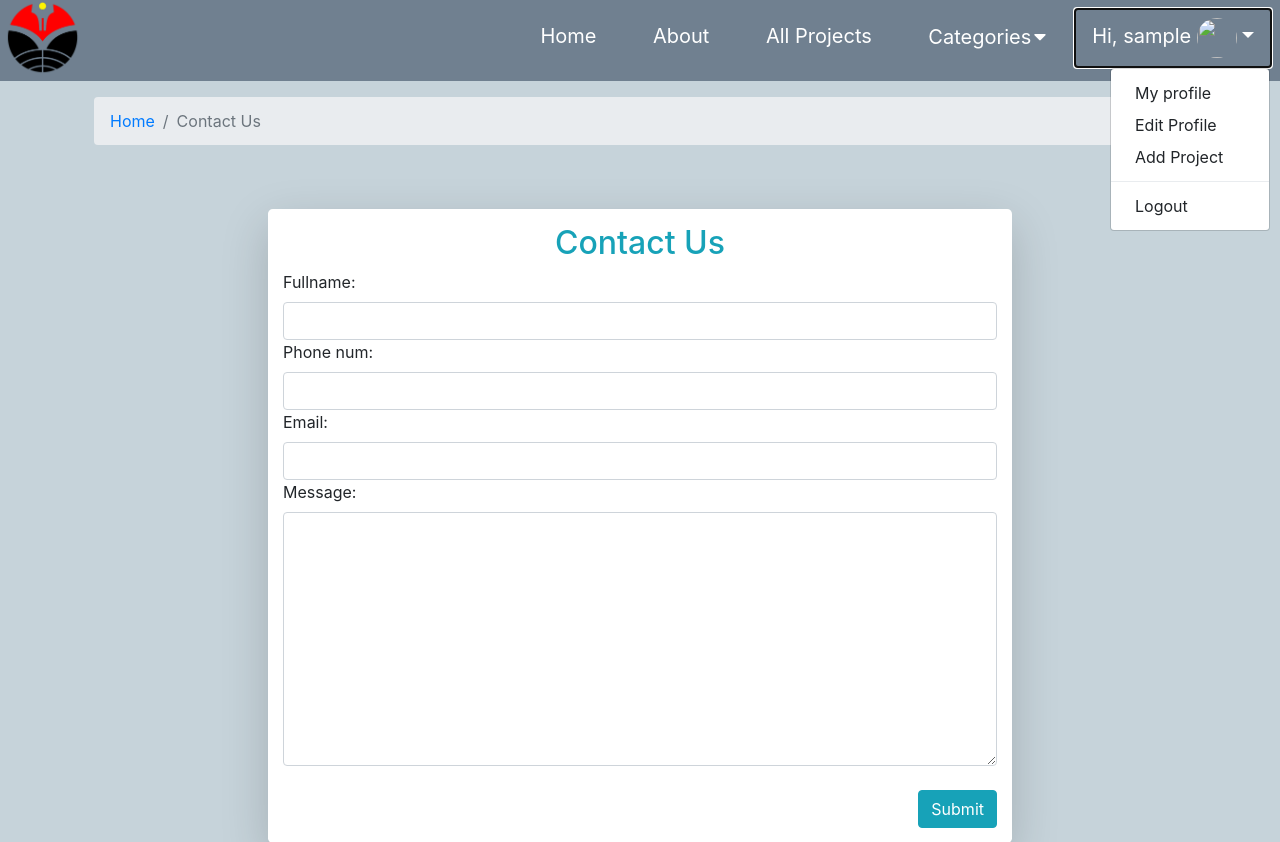
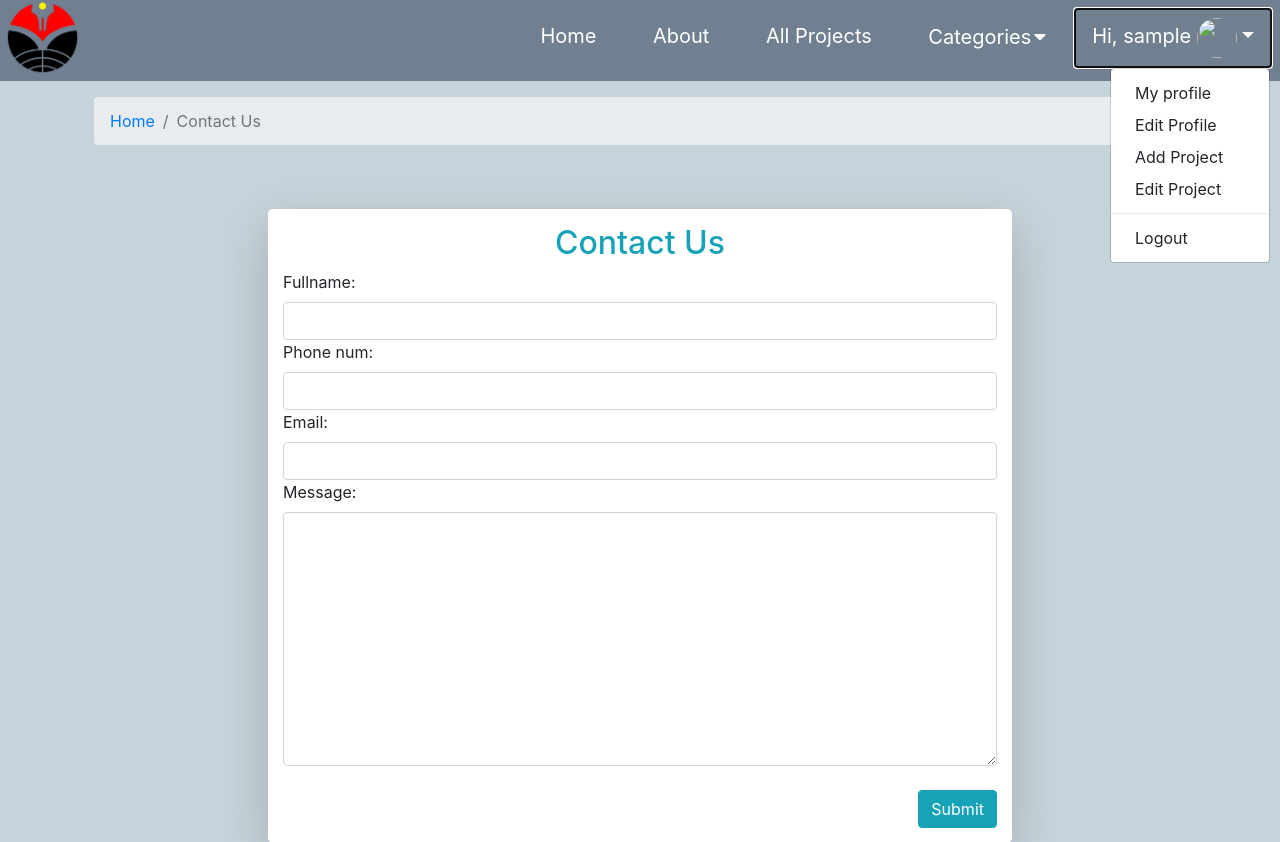
Before and after one commit to Ind20/project, a Django app: page /contactus in a window 1280 px wide, after a click that opens the changed part. Shown: the top 842 px of the page. Run offline with Django 3.2, Linux system fonts and the light colour scheme; the visitor is signed in with stand-in values (Sample User, id 1); some libraries are stand-ins or nearby versions.

Commit message:
edit project function added

```diff
--- a/configs/settings.py
+++ b/configs/settings.py
@@ -132,3 +132,5 @@ STATICFILES_DIRS =[
 ]
 
 MEDIA_ROOT = os.path.join(BASE_DIR,'static/')
+
+APPEND_SLASH=False
--- a/project/forms.py
+++ b/project/forms.py
@@ -67,6 +67,23 @@ class projectForm(forms.ModelForm):
 
 
 
+
+class projectEditForm(forms.ModelForm):
+    class Meta:
+        model   = project
+        fields  = '__all__'
+        widgets = {
+            'Project_Name': forms.TextInput(attrs={'class' : 'form-control'}),
+            'Student_Name' : forms.TextInput(attrs={'class' : 'form-control'}),
+            'Mentor_Name': forms.TextInput(attrs={'class' : 'form-control'}),
+            'Project_Image': forms.FileInput(attrs={'style' : 'margin-top:15px'}),
+            'Project_Video_url': forms.TextInput(attrs={'class' : 'form-control'}),
+            'Project_Description': forms.Textarea(attrs={'class' : 'form-control'}),
+            'Attachment': forms.FileInput(attrs={'style' : 'margin-top:15px'})
+        }
+
+
+
 class Project_CategorySelect(forms.Select):
     def create_option(self, name, value, label, selected, index, subindex=None, attrs=None):
         option = super().create_option(name, value, label, selected, index, subindex, attrs)
--- a/project/urls.py
+++ b/project/urls.py
@@ -14,11 +14,12 @@ urlpatterns =[
     path('footer', views.footer, name='footer'),
     path('contactus', views.contactus, name='contactus'),
     path('categories', views.categories, name="categories"),
-    path('category/<int:id>/', views.category, name='category'),
+    path('category/<int:id>', views.category, name='category'),
     path('category/<int:cat_id>/project/<int:id>', views.category_project, name='category_project'),
     path('category/<int:id>/projects', views.category_projects, name='category_projects'),
     path('projects', views.projects, name="projects"),
-    path('project/<int:id>/', views.project_detail, name='project_detail'),
+    path('project/<int:id>', views.project_detail, name='project_detail'),
     path('addproject', views.addproject, name="addproject"),
-    path('accounts/login/', views.please_login, name='please_login')
+    path('editproject/<int:id>', views.editproject, name="editproject"),
+    path('accounts/login', views.please_login, name='please_login')
 ]
--- a/project/views.py
+++ b/project/views.py
@@ -4,7 +4,7 @@
 from django.contrib.auth.models import User, auth
 from django.contrib.auth.decorators import login_required
 from .models import userProfile, projectCategory, project
-from .forms import projectForm, contactusMessageForm, userProfileForm, userUpdateForm, userProfileUpdateForm
+from .forms import projectForm, contactusMessageForm, userProfileForm, userUpdateForm, userProfileUpdateForm, projectEditForm
 from django.views.generic import TemplateView, ListView
 from django.contrib.auth.decorators import user_passes_test
 
@@ -183,6 +183,7 @@
     proj = project.objects.get(id=id)
     return render(request, 'project/project.html', {'proj': proj})
 
+
 @login_required
 def addproject(request):
     form= projectForm(request.POST or None, request.FILES or None)
@@ -193,3 +194,17 @@
         return redirect('/addproject')
     else:
         return render(request, 'project/addproject.html', {'form': form})
+
+
+
+@login_required
+def editproject(request, id):
+    proj = project.objects.get(id=id)
+    form= projectEditForm(request.POST or None, request.FILES or None, instance=proj)
+    if request.method=='POST':
+        if form.is_valid():
+            form.save()
+        messages.info(request,'Project edited successfully')
+        return redirect('/')
+    else:
+        return render(request, 'project/editproject.html', {'form': form, 'proj': proj})
--- a/template/main/header.html
+++ b/template/main/header.html
@@ -45,6 +45,7 @@
                         <a class="dropdown-item" href="/profile">My profile</a>
                         <a class="dropdown-item" href="/editprofile">Edit Profile</a>
                         <a class="dropdown-item" href="/addproject">Add Project</a>
+                        <a class="dropdown-item" href="/editproject/1">Edit Project</a>
                         <div class="dropdown-divider"></div>
                         <a class="dropdown-item" href="/logout">Logout</a>
                     </div>
```
Also changed, not shown: template/project/editproject.html (added, +31 -0 lines).
